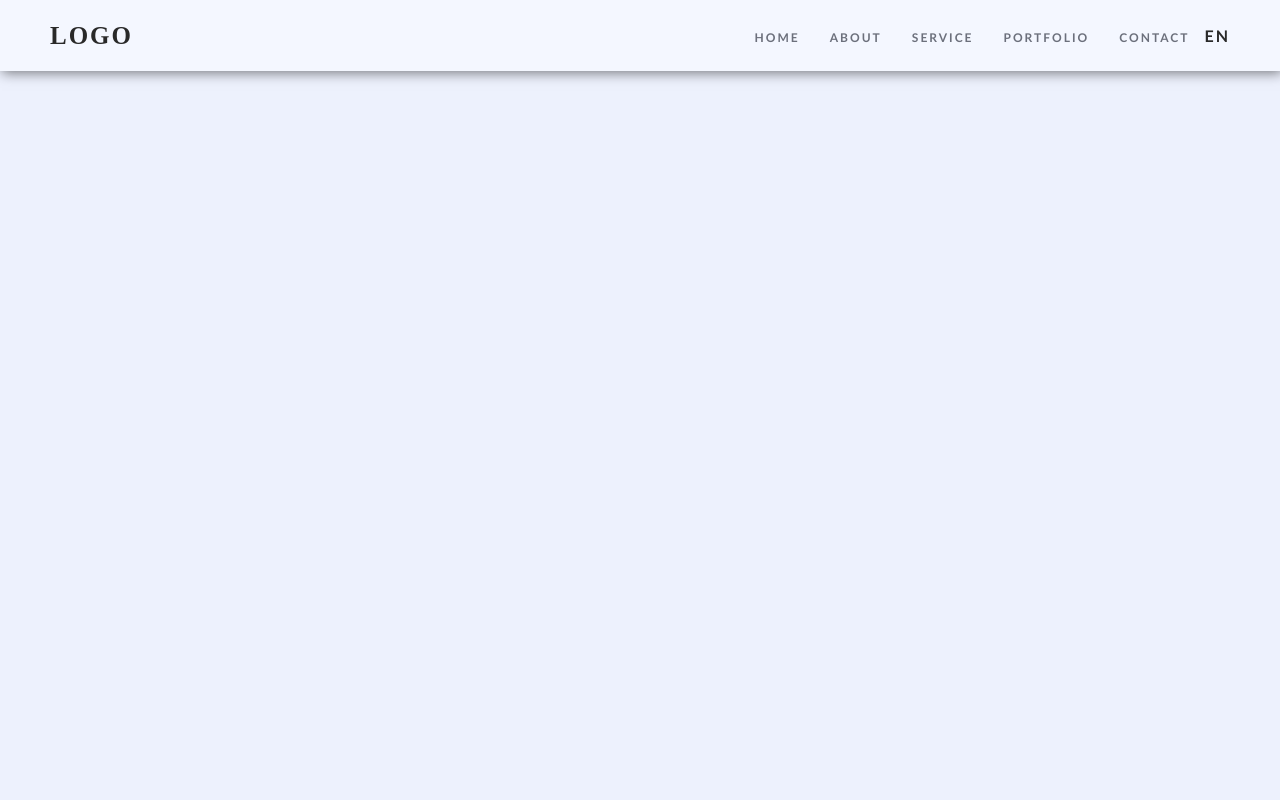
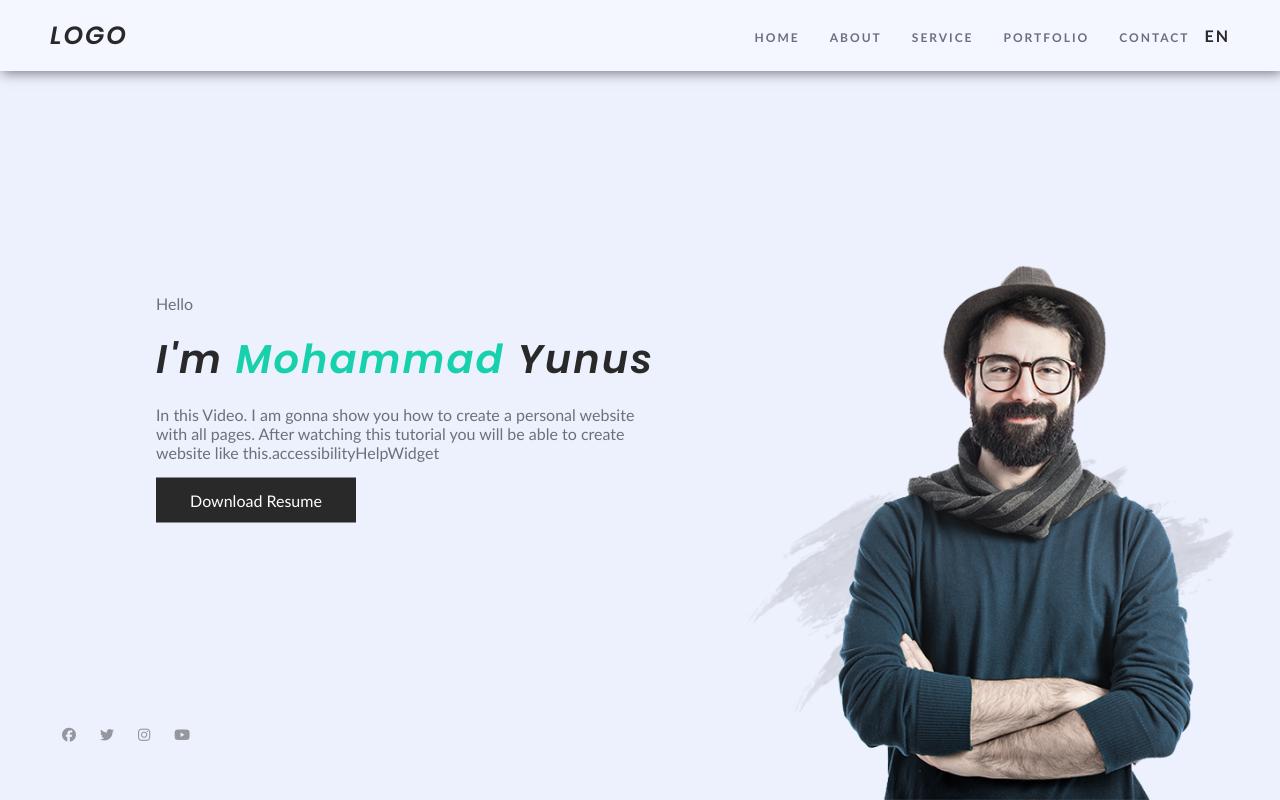
Before and after one commit to Yunus96/Portfolio, a plain HTML site: page index.html in a window 1280 px wide. Drawn offline with Linux system fonts and the light colour scheme.

Commit message:
Add More Content

```diff
--- a/css/style.css
+++ b/css/style.css
@@ -17,6 +17,11 @@ a{
     height: 100vh;
     box-sizing: border-box;
     background-color: #edf1fd;
+    position: relative;
+    background-image: url("../images/bg.png  ");
+    background-repeat: no-repeat;
+    background-size: 1130px;
+    background-position: right bottom;
 }
 nav{
     display: flex;
@@ -51,7 +56,7 @@ nav{
     font-size: 25px;
     font-weight: bold;
     color: #292929;
-    font-family: Poppins;
+    font-family: 'Poppins', sans-serif;
 }
 .menu li a:hover{
     background-color: #292929;
@@ -59,3 +64,53 @@ nav{
     font-weight: 700;
     transition: all ease 0.4s;
 }
+.name{
+    font-family: 'Gill Sans', 'Gill Sans MT', Calibri, 'Trebuchet MS', sans-serif;
+    width: 500px;
+    position: absolute;
+    left: 20%;
+    top: 50%;
+    transform: translate(-20%, -50%);
+}
+.name p:nth-child(1),
+.name .details{
+    color: #6c707c;
+    font-size: 16px;
+}
+.name h1{
+    font-family: 'Poppins', sans-serif;
+    font-size: 40px;
+    margin: 0px;
+    letter-spacing: 2px;
+    color: #292929;
+}
+.cv-btn{
+    width: 200px;
+    height: 45px;
+    display: flex;
+    justify-content: center;
+    align-items: center;
+    background-color: #292929;
+    color: #ffffff;
+}
+.cv-btn:hover{
+    background-color: #131313;
+    transition: all ease 0.5;
+}
+.social{
+    position: absolute;
+    left: 50px;
+    bottom: 50px;
+    display: flex;
+}
+.social a{
+    margin: 6px 12px;
+}
+.social i{
+    color: rgba(18, 17, 17, 0.4);
+    font-size: 14px ;
+}
+.social a:hover i{
+    color: #17d1ac;
+    transition: all ease 0.5s;
+}
--- a/index.html
+++ b/index.html
@@ -1,9 +1,12 @@
 <!DOCTYPE html>
 <html>
     <head>
-        <title>Mo Yunus</title>
+        <title>Mohammad Yunus | Developer</title>
         <link rel="shortcut icon" href="/images/icon.png">
         <link rel="stylesheet" href="/css/style.css">
+        <link rel="preconnect" href="https://fonts.gstatic.com">
+        <link href="https://fonts.googleapis.com/css2?family=Poppins:ital,wght@1,600&display=swap" rel="stylesheet">
+        <script src="https://kit.fontawesome.com/c8e4d183c2.js" crossorigin="anonymous"></script>
     </head>
     <body>
     <!-- Main Content -->
@@ -32,6 +35,25 @@
                 <a href="#" class="lang">En</a>
             </ul>
             </nav>
+
+            <!--Name =========---->
+            <div class="name">
+                <p>Hello</p>
+                <h1>I'm <font color="#17d1ac">Mohammad</font>  Yunus</h1>
+                <p class="details">In this Video. I am gonna show you how to create a personal website with all pages. After watching this tutorial you will be able to create website like this.accessibilityHelpWidget
+                </p>
+                <!--CV Button-->
+                <a href="#" class="cv-btn">Download Resume</a>
+            </div>
+
+            <!--Social  -->
+            <div class="social">
+                <a href="#"><i class="fab fa-facebook"></i></a>
+                <a href="#"><i class="fab fa-twitter"></i></a>
+                <a href="#"><i class="fab fa-instagram"></i></a>
+                <a href="#"><i class="fab fa-youtube"></i></a>
+            </div>
+
         </section>
     </body>
 </html>
```
